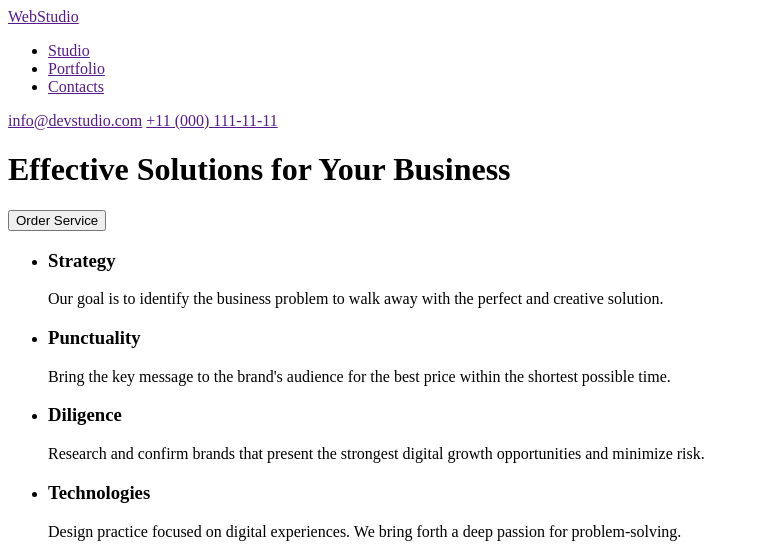
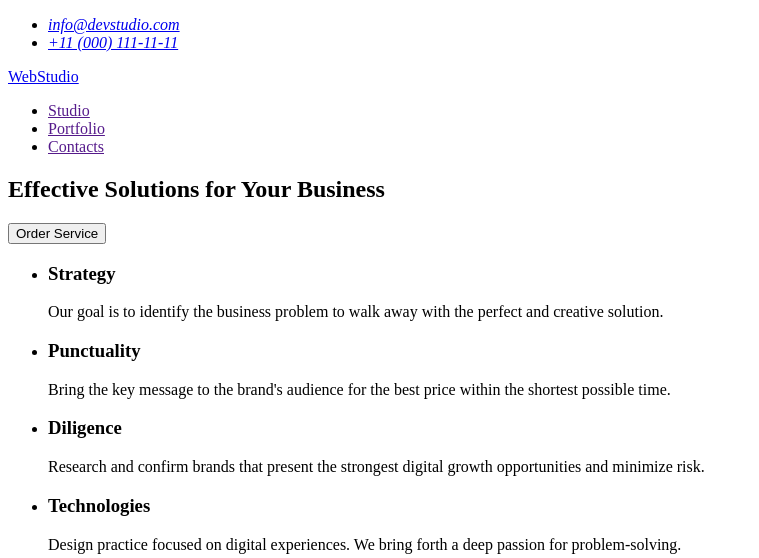
Before and after one commit to Maribelaya/goit-markup-hw-01, a plain HTML site: page index.html in a window 1280 px wide. Shown: the top 558 px of the page, without its empty margins (0-759 px from the left). Drawn offline with Linux system fonts and the light colour scheme.

Commit message:
site webstudio2

```diff
--- a/index.html
+++ b/index.html
@@ -10,81 +10,87 @@
 <body>
     <header>
         <nav>
-            <a href=""><span>Web</span>Studio</a>
-        <ul>
-            <li><a href="">Studio</a></li>
-            <li><a href="">Portfolio</a></li>
-            <li><a href="">Contacts</a></li>
-        </ul>
+            <address>
+            <ul>
+                <li><a href="mailto:info@devstudio.com">info@devstudio.com</a> </li>
+                <li><a href="tel:+110001111111"> +11 (000) 111-11-11</a></li>
+            </ul>
+            </address>
 
-         <a href="">info@devstudio.com</a>
-         <a href=""> +11 (000) 111-11-11</a>
+            <a href="./index.html">WebStudio</a>
+            <ul>
+                <li><a href="">Studio</a></li>
+                <li><a href="">Portfolio</a></li>
+                <li><a href="">Contacts</a></li>
+            </ul>
     </nav>
     </header>
 
     <main>
 
-            <h1>Effective Solutions for Your Business</h1>
+        <section>
+            <h1>Effective Solutions for Your Business </h1>
             <button type="button">Order Service</button>
+        </section>
 
         <section>
            <ul>
             <li>
-            <h3>Strategy</h3>
+            <h3>Strategy </h3>
             <p>Our goal is to identify the business
                 problem to walk away with the perfect and creative solution. </p>
            </li>
            <li>
-            <h3>Punctuality</h3>
+            <h3>Punctuality </h3>
             <p>Bring the key message to
                 the brand's audience for the best price within
-                the shortest possible time.</p>
+                the shortest possible time. </p>
            </li>
            <li>
-            <h3>Diligence</h3>
+            <h3>Diligence </h3>
             <p>Research and confirm brands that present
-                the strongest digital growth opportunities and minimize risk.</p>
+                the strongest digital growth opportunities and minimize risk. </p>
            </li>
            <li>
-            <h3>Technologies</h3>
+            <h3>Technologies </h3>
             <p>Design practice focused on digital experiences.
-                We bring forth a deep passion for problem-solving.</p>
+                We bring forth a deep passion for problem-solving. </p>
            </li>
            </ul>
         </section>
 
         <section>
-            <h2>Our Team</h2>
+            <h2>Our Team </h2>
             <ul>
                 <li>
                 <img src="./images/Mark.png" alt="Mark Guerrero">
-                <h3>Mark Guerrero</h3>
-                <p>Product Designer</p>
+                <h3>Mark Guerrero </h3>
+                <p>Product Designer </p>
             </li>
             <li>
                 <img src="./images/Tom.png" alt="Tom Ford">
-                <h3>Tom Ford</h3>
-                <p>Frontend Developer</p>
+                <h3>Tom Ford </h3>
+                <p>Frontend Developer </p>
             </li>
             <li>
                 <img src="./images/Camila.png" alt="Camila Garcia">
-                <h3>Camila Garcia</h3>
-                <p>Marketing</p>
+                <h3>Camila Garcia </h3>
+                <p>Marketing </p>
             </li>
             <li>
                 <img src="./images/Daniel.png" alt="Daniel Wilson
                 UI Designer">
-                <h3>Daniel Wilson</h3>
-                <p>UI Designer</p>
+                <h3>Daniel Wilson </h3>
+                <p>UI Designer </p>
             </li>
         </ul>
         </section>
     </main>
     <footer>
 
-        <a href=""><span>Web</span>Studio</a>
+        <a href="./index.html">WebStudio</a>
         <p>Increase the flow of customers and sales for your
-            business with digital marketing & growth solutions.</p>
+            business with digital marketing & growth solutions. </p>
     </footer>
 </body>
 </html>
```
